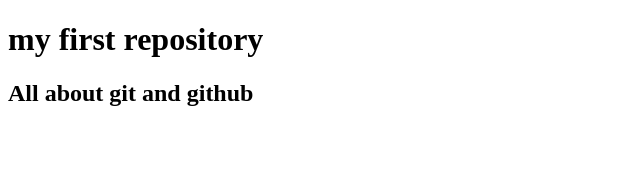
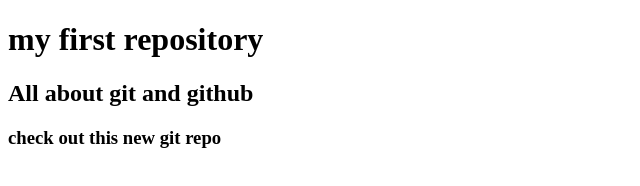
Before and after one commit to HafizMuhammad-Saad/learn-git-basics-, a plain HTML site: page index.html in a window 1280 px wide. Shown: the whole page, without its empty margins (0-640 px from the left). Drawn offline with Linux system fonts and the light colour scheme.

Commit message:
it's third commit

```diff
--- a/index.html
+++ b/index.html
@@ -8,5 +8,6 @@
 <body>
   <h1>my first repository</h1>
   <h2>All about git and github</h2>
+  <h3>check out this new git repo</h3>
 </body>
 </html>
```
